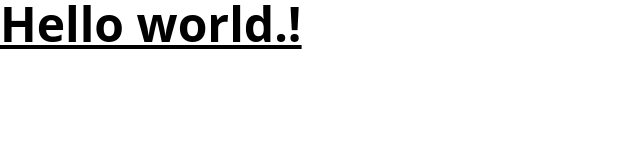
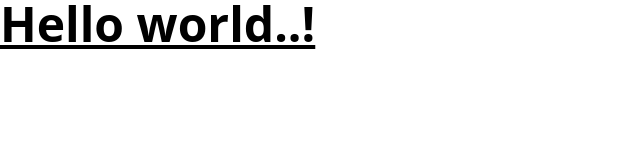
Before and after one commit to KiranThilak/website-react-tailwindcss, a React (Create React App) app: page / in a window 1280 px wide. Shown: the top 160 px of the page, without its empty margins (0-640 px from the left). Built offline with nearby package versions, Linux system fonts and the light colour scheme.

Commit message:
tailwind config

```diff
--- a/src/App.js
+++ b/src/App.js
@@ -5,7 +5,7 @@ function App() {
     <div>
 
     <h1 className="text-5xl font-bold underline">
-      Hello world.!
+      Hello world..!
     </h1>
 
 
```
